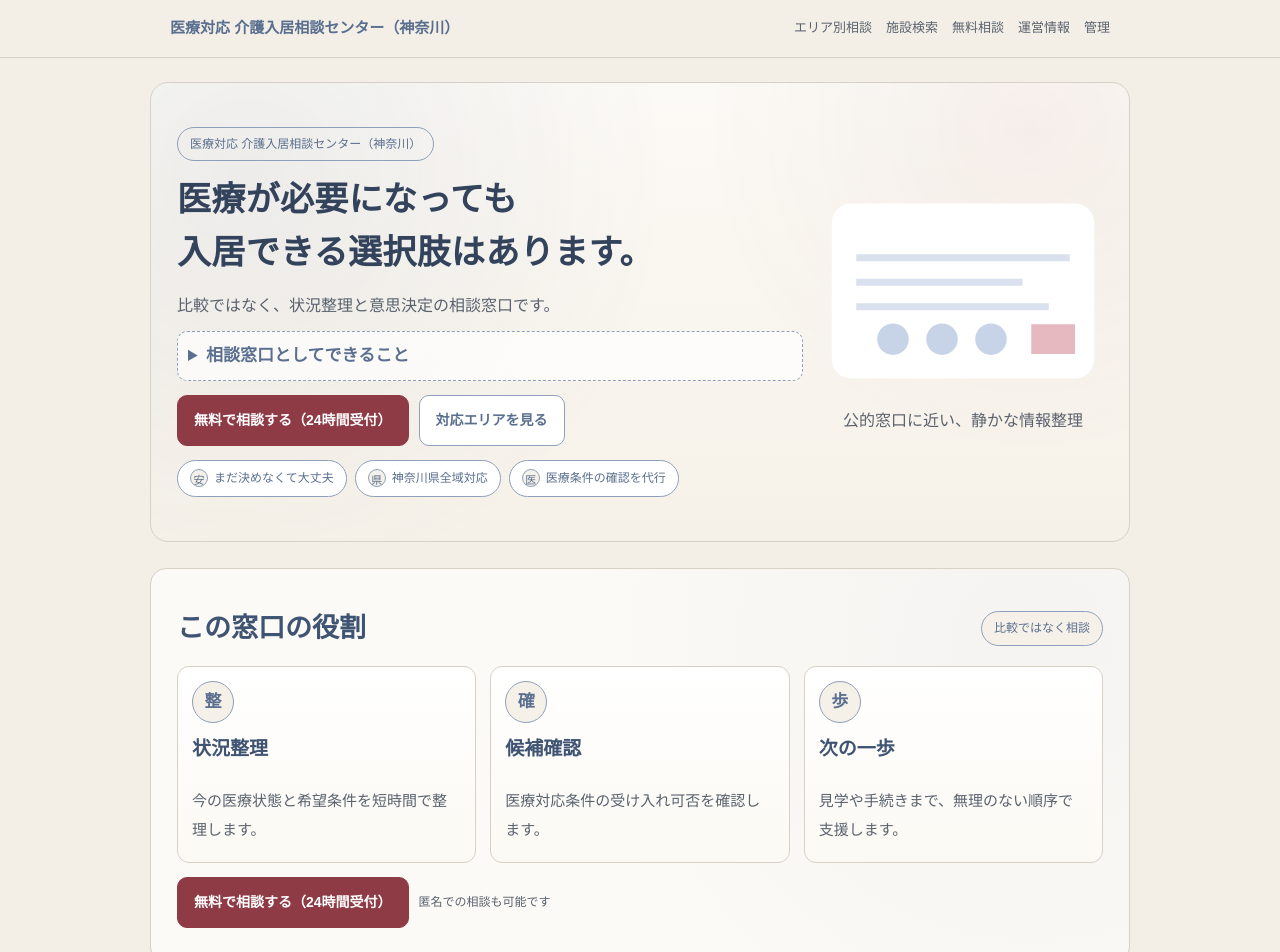
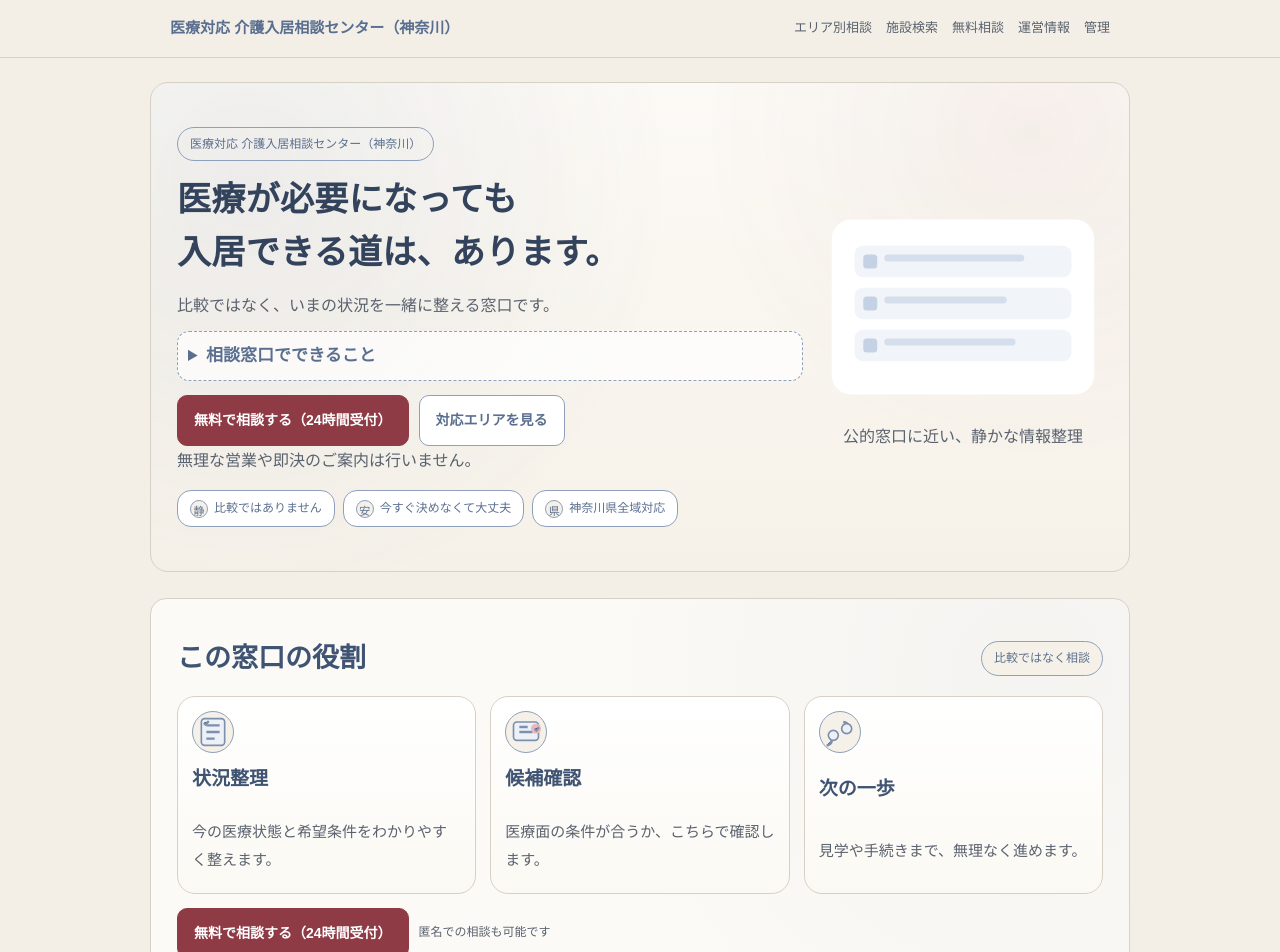
Before and after one commit to kazu0921/my-ai-projects, a Next.js app: page / in a window 1280 px wide. Shown: the top 952 px of the page. Built offline with nearby package versions, Linux system fonts and the light colour scheme.

Commit message:
Refine top page copy and iconography

```diff
--- a/app/globals.css
+++ b/app/globals.css
@@ -177,7 +177,7 @@ main {
 .hero-detail {
   margin-top: 10px;
   border: 1px dashed var(--sub-border);
-  border-radius: 10px;
+  border-radius: 12px;
   padding: 8px 10px;
   background: rgba(255, 255, 255, 0.7);
 }
@@ -217,7 +217,7 @@ main {
 
 .pill {
   padding: 6px 12px;
-  border-radius: 999px;
+  border-radius: 14px;
   border: 1px solid var(--sub-border);
   font-size: 12px;
   color: var(--sub);
@@ -242,7 +242,7 @@ main {
 .section {
   margin-top: 18px;
   padding: 24px 18px;
-  border-radius: 14px;
+  border-radius: 18px;
   background: var(--surface);
   border: 1px solid var(--border);
   position: relative;
@@ -256,6 +256,11 @@ main {
   background-image: radial-gradient(circle at 90% 20%, rgba(90, 111, 143, 0.08), transparent 50%);
   pointer-events: none;
   opacity: 0.6;
+}
+
+.section-muted::after {
+  background-image: radial-gradient(circle at 10% 10%, rgba(90, 111, 143, 0.12), transparent 45%),
+    radial-gradient(circle at 90% 80%, rgba(142, 59, 70, 0.06), transparent 35%);
 }
 
 .section > * {
@@ -289,7 +294,7 @@ main {
 
 .card {
   padding: 14px;
-  border-radius: 12px;
+  border-radius: 14px;
   border: 1px solid var(--border);
   background: #fffdfa;
 }
@@ -298,6 +303,7 @@ main {
   display: grid;
   gap: 8px;
   background: linear-gradient(180deg, #fff 0%, #fbf9f3 100%);
+  border-radius: 18px;
 }
 
 .icon-circle {
@@ -380,10 +386,15 @@ main {
   margin: 4px 0 10px;
 }
 
+.area-card {
+  border-radius: 16px;
+  box-shadow: 0 1px 0 rgba(90, 111, 143, 0.08);
+}
+
 .area-accordion {
   margin-top: 14px;
   border: 1px solid var(--border);
-  border-radius: 10px;
+  border-radius: 12px;
   padding: 10px 12px;
   background: #fffdf9;
 }
@@ -425,7 +436,7 @@ main {
   gap: 12px;
   align-items: start;
   padding: 12px;
-  border-radius: 12px;
+  border-radius: 16px;
   border: 1px solid var(--border);
   background: #fffdfa;
 }
--- a/app/page.tsx
+++ b/app/page.tsx
@@ -37,14 +37,14 @@ export default function HomePage() {
           <h1>
             医療が必要になっても
             <br />
-            入居できる選択肢はあります。
+            入居できる道は、あります。
           </h1>
-          <p>比較ではなく、状況整理と意思決定の相談窓口です。</p>
+          <p>比較ではなく、いまの状況を一緒に整える窓口です。</p>
           <details className="hero-detail">
-            <summary>相談窓口としてできること</summary>
+            <summary>相談窓口でできること</summary>
             <p>
-              医療条件の確認、候補整理、見学調整までを落ち着いて進めます。売り込みではなく、
-              ご家族の不安を整えることを優先します。
+              医療面の条件が合うか、こちらで確認します。見学や手続きまで、
+              無理なく進められるようにお手伝いします。
             </p>
           </details>
           <div className="cta-row">
@@ -55,28 +55,31 @@ export default function HomePage() {
               対応エリアを見る
             </Link>
           </div>
+          <p className="cta-note">無理な営業や即決のご案内は行いません。</p>
           <div className="hero-pills">
             <span className="pill">
-              <span className="pill-icon">安</span>まだ決めなくて大丈夫
+              <span className="pill-icon">静</span>比較ではありません
+            </span>
+            <span className="pill">
+              <span className="pill-icon">安</span>今すぐ決めなくて大丈夫
             </span>
             <span className="pill">
               <span className="pill-icon">県</span>神奈川県全域対応
-            </span>
-            <span className="pill">
-              <span className="pill-icon">医</span>医療条件の確認を代行
             </span>
           </div>
         </div>
         <div className="hero-visual" aria-hidden="true">
           <svg viewBox="0 0 320 240" role="img">
             <rect x="10" y="20" width="300" height="200" rx="22" fill="#ffffff" />
-            <path d="M38 78h244v8H38z" fill="#d9e1ee" />
-            <path d="M38 106h190v8H38z" fill="#d9e1ee" />
-            <path d="M38 134h220v8H38z" fill="#d9e1ee" />
-            <circle cx="80" cy="175" r="18" fill="#c7d4e8" />
-            <circle cx="136" cy="175" r="18" fill="#c7d4e8" />
-            <circle cx="192" cy="175" r="18" fill="#c7d4e8" />
-            <path d="M238 158h50v34h-50z" fill="#e6b8bf" />
+            <rect x="36" y="50" width="248" height="36" rx="10" fill="#f1f4f8" />
+            <rect x="36" y="98" width="248" height="36" rx="10" fill="#f1f4f8" />
+            <rect x="36" y="146" width="248" height="36" rx="10" fill="#f1f4f8" />
+            <rect x="46" y="60" width="16" height="16" rx="4" fill="#c5d2e5" />
+            <rect x="46" y="108" width="16" height="16" rx="4" fill="#c5d2e5" />
+            <rect x="46" y="156" width="16" height="16" rx="4" fill="#c5d2e5" />
+            <rect x="70" y="60" width="160" height="8" rx="4" fill="#d5deec" />
+            <rect x="70" y="108" width="140" height="8" rx="4" fill="#d5deec" />
+            <rect x="70" y="156" width="150" height="8" rx="4" fill="#d5deec" />
           </svg>
           <p className="visual-caption">公的窓口に近い、静かな情報整理</p>
         </div>
@@ -89,19 +92,40 @@ export default function HomePage() {
         </div>
         <div className="cards icon-cards">
           <div className="card">
-            <div className="icon-circle">整</div>
+            <div className="icon-circle" aria-hidden="true">
+              <svg viewBox="0 0 24 24">
+                <rect x="5" y="4" width="14" height="16" rx="2" fill="#edf1f7" stroke="#7c90ad" />
+                <path d="M8 8h8M8 12h8M8 16h5" stroke="#7c90ad" strokeWidth="1.4" />
+                <path d="M6.5 6.5l1 1 2-2" stroke="#7c90ad" strokeWidth="1.4" />
+              </svg>
+            </div>
             <h3>状況整理</h3>
-            <p>今の医療状態と希望条件を短時間で整理します。</p>
+            <p>今の医療状態と希望条件をわかりやすく整えます。</p>
           </div>
           <div className="card">
-            <div className="icon-circle">確</div>
+            <div className="icon-circle" aria-hidden="true">
+              <svg viewBox="0 0 24 24">
+                <rect x="4.5" y="6" width="15" height="11" rx="2" fill="#edf1f7" stroke="#7c90ad" />
+                <path d="M8 9h5" stroke="#7c90ad" strokeWidth="1.4" />
+                <path d="M8 12h8" stroke="#7c90ad" strokeWidth="1.4" />
+                <circle cx="18" cy="10" r="3" fill="#e6b8bf" />
+                <path d="M17.2 10l1 1.1 1.6-2" stroke="#7c90ad" strokeWidth="1.4" />
+              </svg>
+            </div>
             <h3>候補確認</h3>
-            <p>医療対応条件の受け入れ可否を確認します。</p>
+            <p>医療面の条件が合うか、こちらで確認します。</p>
           </div>
           <div className="card">
-            <div className="icon-circle">歩</div>
+            <div className="icon-circle" aria-hidden="true">
+              <svg viewBox="0 0 24 24">
+                <path d="M7 17c0 1.7-1.4 3-3 3" stroke="#7c90ad" strokeWidth="1.6" />
+                <path d="M14 6c1.7 0 3 1.4 3 3" stroke="#7c90ad" strokeWidth="1.6" />
+                <circle cx="8" cy="14" r="3" fill="#edf1f7" stroke="#7c90ad" />
+                <circle cx="16" cy="10" r="3" fill="#edf1f7" stroke="#7c90ad" />
+              </svg>
+            </div>
             <h3>次の一歩</h3>
-            <p>見学や手続きまで、無理のない順序で支援します。</p>
+            <p>見学や手続きまで、無理なく進めます。</p>
           </div>
         </div>
         <div className="cta-row">
```
